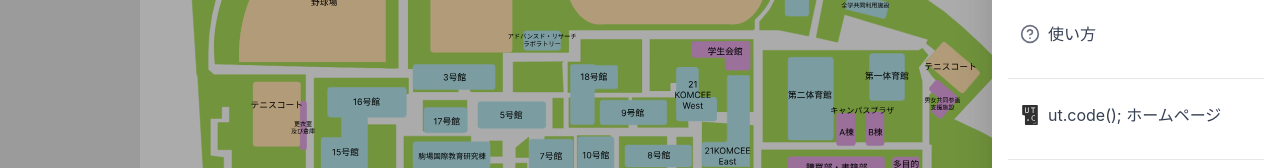
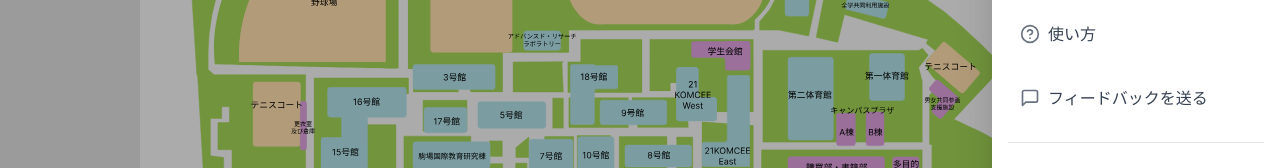
Before and after one commit to ut-code/komabanavi, a React (Vite) app: page / in a window 1280 px wide. Both pictures are taken after a click on the button "メニューを開く". Shown: the part 245-413 px from the top of the page. Built offline with nearby package versions, Linux system fonts and the light colour scheme; no server answers.

Commit message:
redirect to google form

```diff
--- a/src/pages/MapPage.tsx
+++ b/src/pages/MapPage.tsx
@@ -372,6 +372,29 @@ export function MapPage() {
                 </a>
               </div>
 
+              {/* フィードバックリンクセクション */}
+              <div className="sidebar-section sidebar-section--help">
+                <a
+                  href="https://forms.gle/FYZ5utc5Tfmnfe6CA"
+                  target="_blank"
+                  rel="noopener noreferrer"
+                  className="sidebar-help-link"
+                >
+                  <svg
+                    className="w-5 h-5 text-gray-500"
+                    viewBox="0 0 24 24"
+                    fill="none"
+                    stroke="currentColor"
+                    strokeWidth="2"
+                    strokeLinecap="round"
+                    strokeLinejoin="round"
+                  >
+                    <path d="M21 15a2 2 0 0 1-2 2H7l-4 4V5a2 2 0 0 1 2-2h14a2 2 0 0 1 2 2z" />
+                  </svg>
+                  <span>フィードバックを送る</span>
+                </a>
+              </div>
+
               {/* UTCodeリンクセクション */}
               <div className="sidebar-section sidebar-section--github">
                 <a
```
